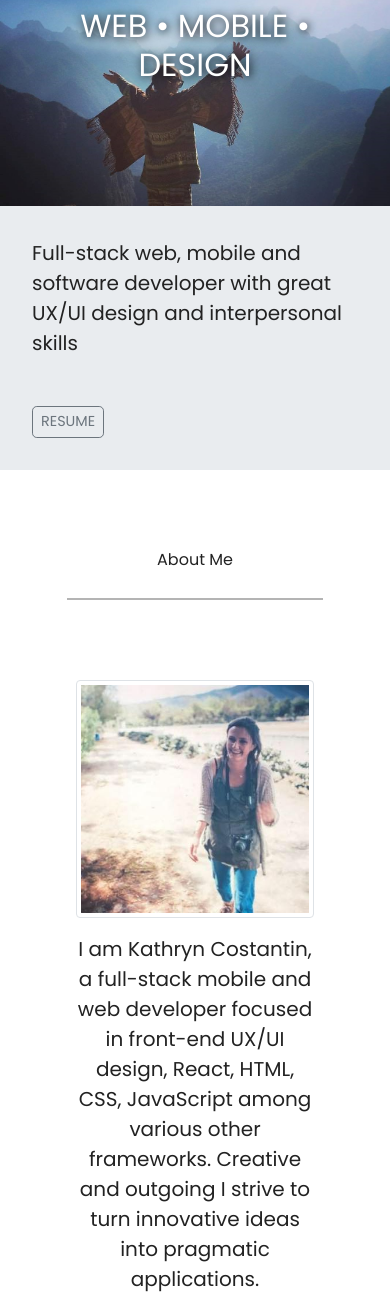
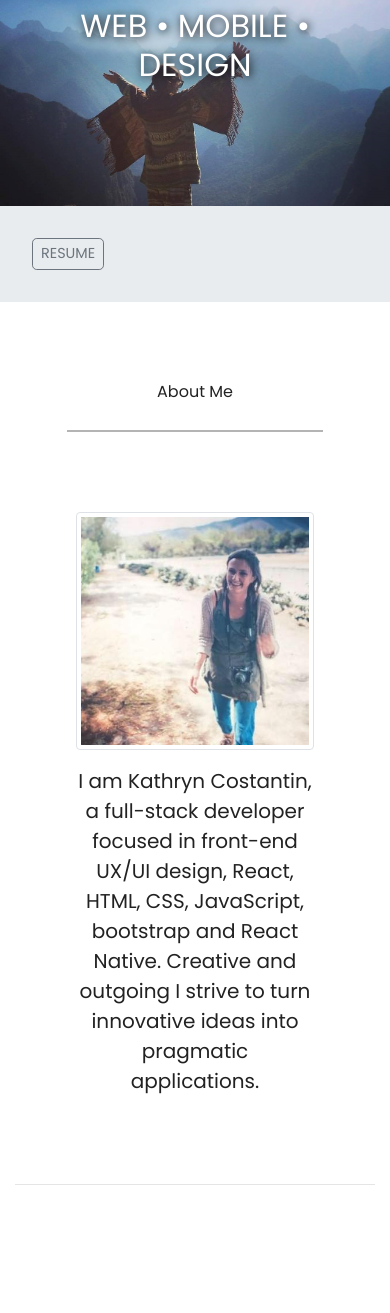
Before and after one commit to ktllama/KTs_bits_N_bobs, a website: page index.html in a window 390 px wide. Shown: the part 104-1417 px from the top of the page. Drawn offline with nearby package versions, Linux system fonts and the light colour scheme.

Commit message:
fixed about me wording

```diff
--- a/index.html
+++ b/index.html
@@ -60,8 +60,8 @@
 <!--- Jumbotron -->
 <div class="container-fluid">
 	<div class="row jumbotron">
-		<div class="col-xs-12 col-sm-12 col-md-9 col-lg-9 col-xl-10 text-sm-center">
-			<p class="lead">Full-stack web, mobile and software developer with great UX/UI design and interpersonal skills</p>
+		<div class="col-xs-12 col-sm-12 col-md-9 col-lg-9 col-xl-10 text-sm-center d-none d-sm-inline">
+			<p class="lead">Full-stack web, mobile and software developer with UX/UI design and interpersonal skills</p>
 		</div>
 		<div class="col-xs-12 col-sm-12 col-md-3 col-lg-3 col-xl-2 text-sm-center">
 			<a href="WEBDEVELOPMENTRESUME.pdf"><button type="button" class="btn btn-outline-secondary btn-lg">RESUME</button></a>
@@ -84,7 +84,7 @@
 		<div class="col">
 			<p class="lead d text-justify d-none d-sm-inline-flex">I am Kathryn Costantin, a full-stack web and mobile app developer.  Until the pandemic I worked as a teacher, internal journalist and bartender in Guatemala and DC. I am currently immersed in a full stack development bootcamp focused in Bootstrap, React, React Native, Node.js and Mongo DB.  Experienced in UI and UX web design and implementation, I have built websites for companies from scratch using HTML, CSS and Javascript along side development tools such as Squarespace and Wordpress.  My cross-cultural communication and interpersonal skills make me an ideal candidate for working on diverse development teams in a fast-paced environment.  I am creative, outgoing and enjoy freelance work while I search for my place in the world of full-stack development.</p>
 
-			<p class="lead text-center d-xs-inline d-sm-none"> I am Kathryn Costantin, a full-stack mobile and web developer focused in front-end UX/UI design, React, HTML, CSS, JavaScript among various other frameworks.  Creative and outgoing I strive to turn innovative ideas into pragmatic applications. </p>
+			<p class="lead text-center d-xs-inline d-sm-none"> I am Kathryn Costantin, a full-stack developer focused in front-end UX/UI design, React, HTML, CSS, JavaScript, bootstrap and React Native.  Creative and outgoing I strive to turn innovative ideas into pragmatic applications. </p>
 		</div>
 
 	</div>
```
